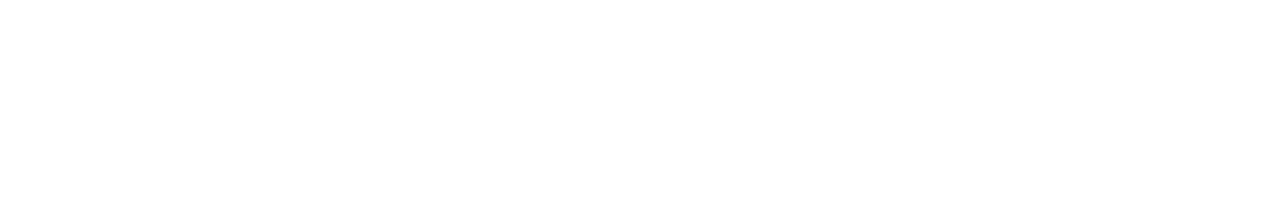
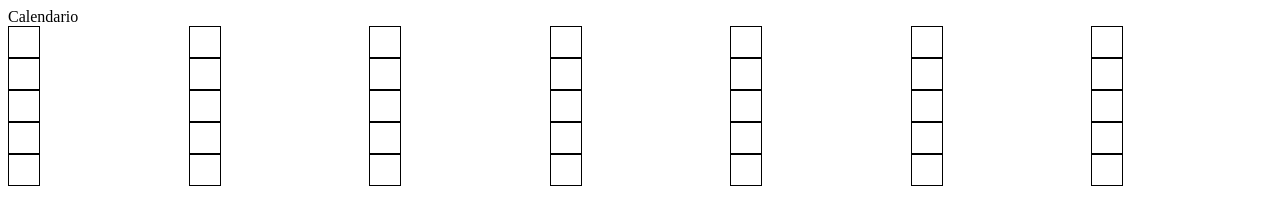
Before and after one commit to AgustinForesto/habitos, a plain HTML site: page app/index.html in a window 1280 px wide. Drawn offline with Linux system fonts and the light colour scheme.

Commit message:
Empeze armando la visual. Falta por hacer

```diff
--- a/app/index.html
+++ b/app/index.html
@@ -1,12 +1,52 @@
 <!DOCTYPE html>
 <html lang="es">
-<head>
-    <meta charset="UTF-8">
-    <meta http-equiv="X-UA-Compatible" content="IE=edge">
-    <meta name="viewport" content="width=device-width, initial-scale=1.0">
+  <head>
+    <meta charset="UTF-8" />
+    <meta http-equiv="X-UA-Compatible" content="IE=edge" />
+    <meta name="viewport" content="width=device-width, initial-scale=1.0" />
     <title>Mis Habitos</title>
-</head>
-<body>
-
-</body>
+    <link rel="stylesheet" href="style.css" />
+  </head>
+  <body>
+    <div>
+      Calendario
+      <div class="calendario">
+        <div class="dia"></div>
+        <div class="dia"></div>
+        <div class="dia"></div>
+        <div class="dia"></div>
+        <div class="dia"></div>
+        <div class="dia"></div>
+        <div class="dia"></div>
+        <div class="dia"></div>
+        <div class="dia"></div>
+        <div class="dia"></div>
+        <div class="dia"></div>
+        <div class="dia"></div>
+        <div class="dia"></div>
+        <div class="dia"></div>
+        <div class="dia"></div>
+        <div class="dia"></div>
+        <div class="dia"></div>
+        <div class="dia"></div>
+        <div class="dia"></div>
+        <div class="dia"></div>
+        <div class="dia"></div>
+        <div class="dia"></div>
+        <div class="dia"></div>
+        <div class="dia"></div>
+        <div class="dia"></div>
+        <div class="dia"></div>
+        <div class="dia"></div>
+        <div class="dia"></div>
+        <div class="dia"></div>
+        <div class="dia"></div>
+        <div class="dia"></div>
+        <div class="dia"></div>
+        <div class="dia"></div>
+        <div class="dia"></div>
+        <div class="dia"></div>
+      </div>
+    </div>
+  </body>
 </html>
--- /dev/null
+++ b/app/style.css
@@ -0,0 +1,10 @@
+.calendario {
+  display: grid;
+  grid-template-columns: repeat(7, auto);
+}
+
+.dia {
+  width: 30px;
+  height: 30px;
+  border: 1px solid black;
+}
```
